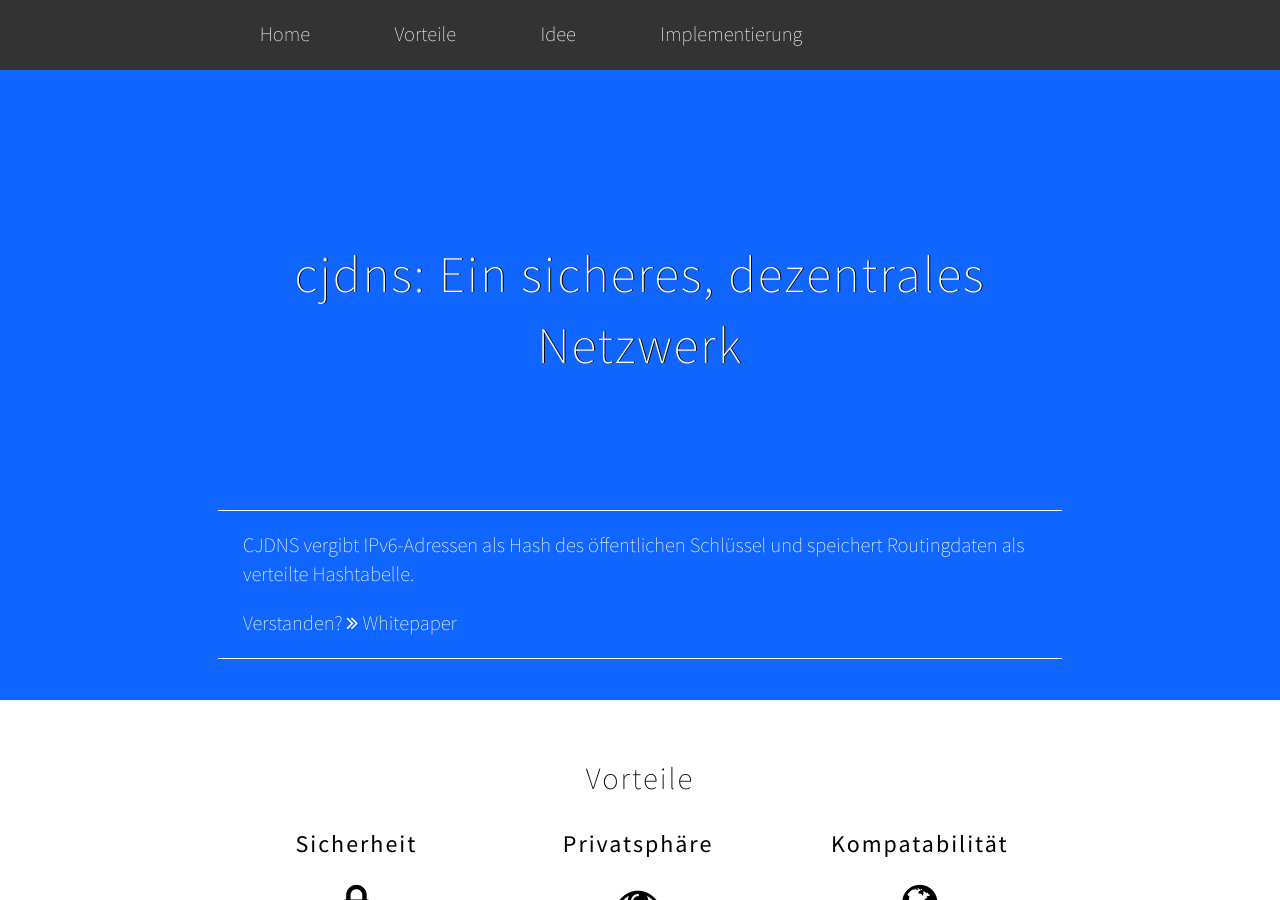
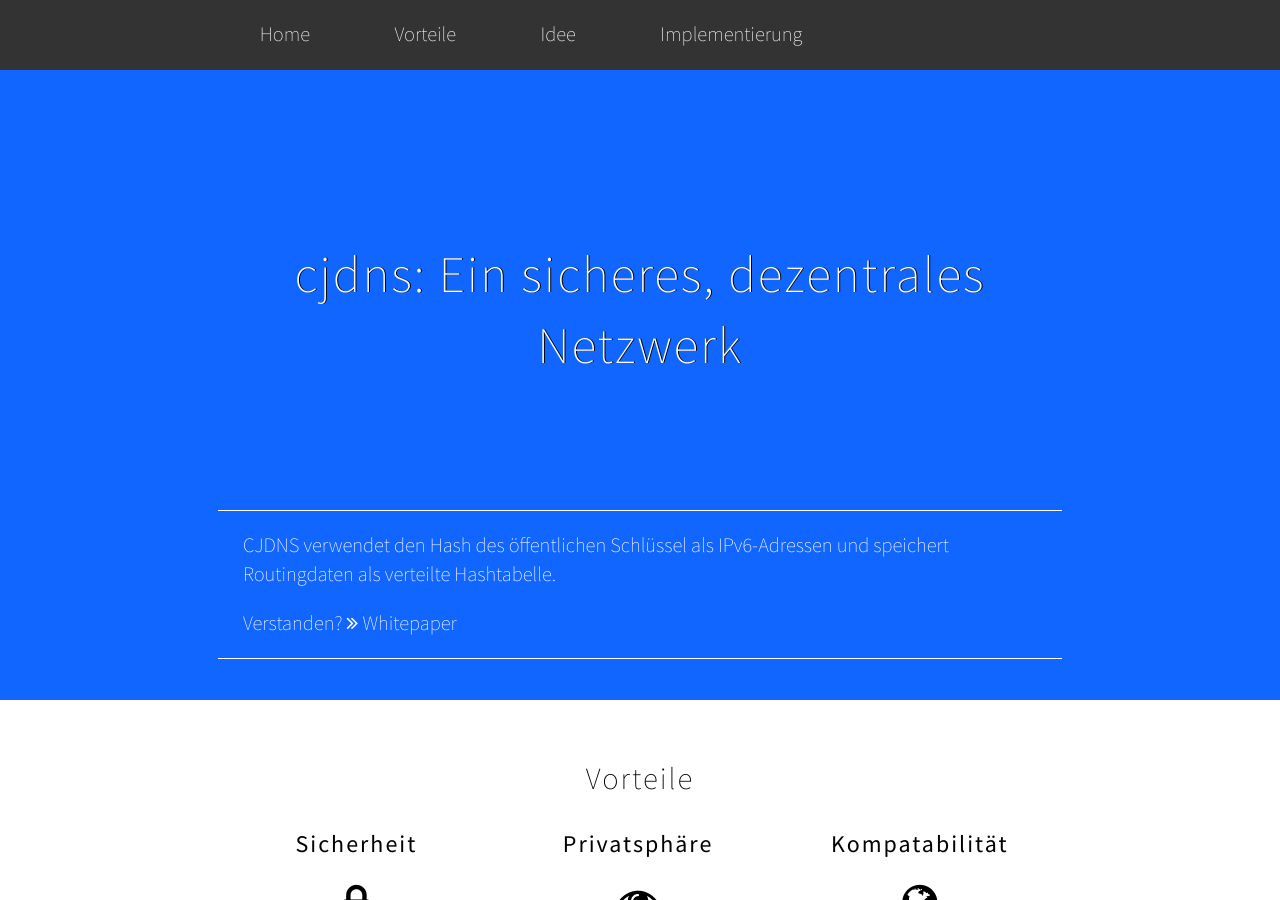
Before and after one commit to mawalu/cjdns-website, a Jekyll site: the page built from de/index.md, in a window 1280 px wide and 900 px high. Built offline with Jekyll 4.4.1, drawn with Linux system fonts in a browser that asks for light colours; nearby versions of some CDN libraries.

Commit message:
Update index.md

```diff
--- a/de/index.md
+++ b/de/index.md
@@ -4,6 +4,6 @@ langcode: de
 heading: "cjdns: Ein sicheres, dezentrales Netzwerk"
 ---
 
-CJDNS vergibt IPv6-Adressen als Hash des öffentlichen Schlüssel und speichert Routingdaten als verteilte Hashtabelle.
+CJDNS verwendet den Hash des öffentlichen Schlüssel als IPv6-Adressen und speichert Routingdaten als verteilte Hashtabelle.
 
 Verstanden? <i class='fa fa-angle-double-right'></i> [Whitepaper](https://github.com/cjdelisle/cjdns/blob/master/doc/Whitepaper.md)
```
